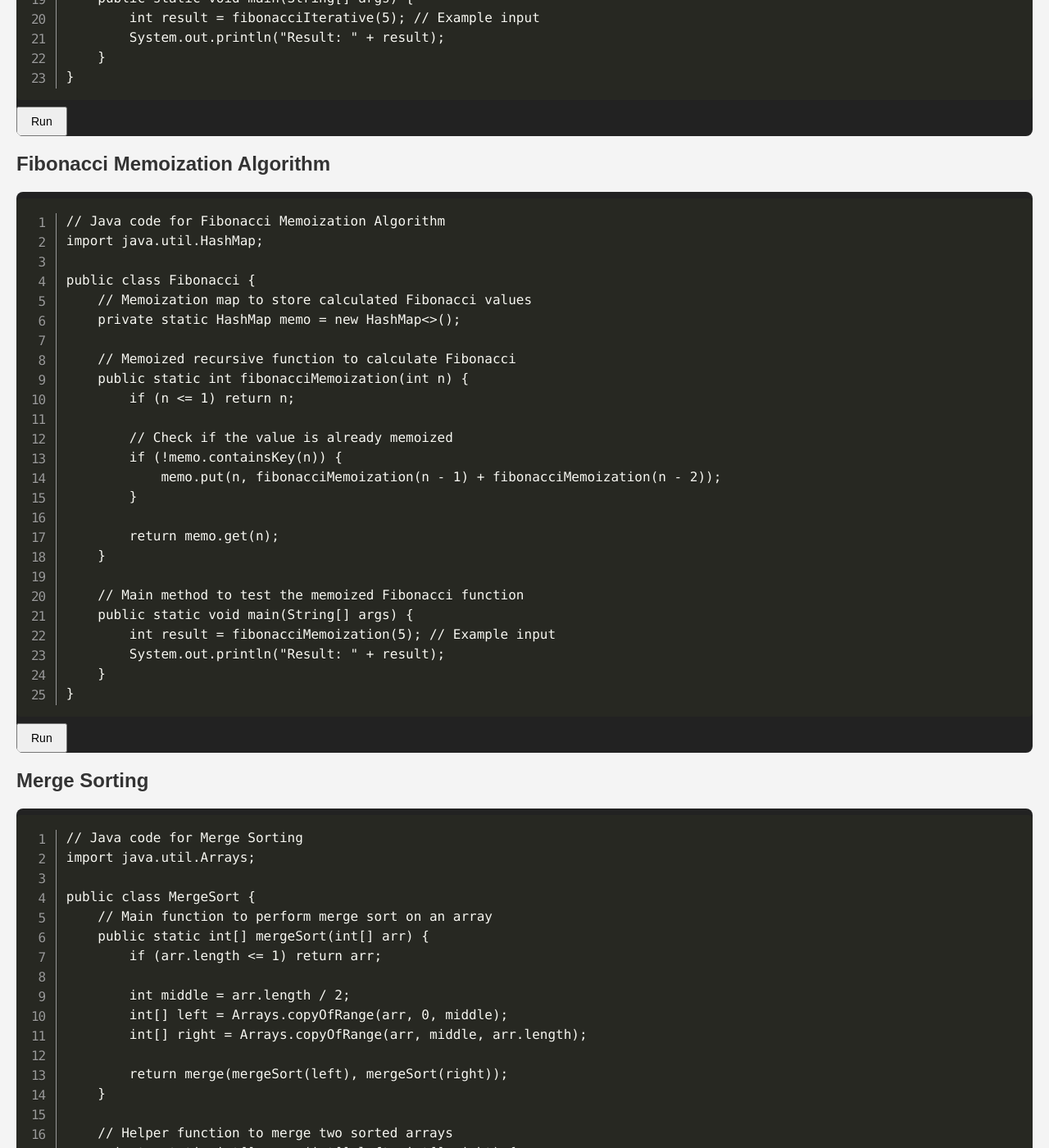
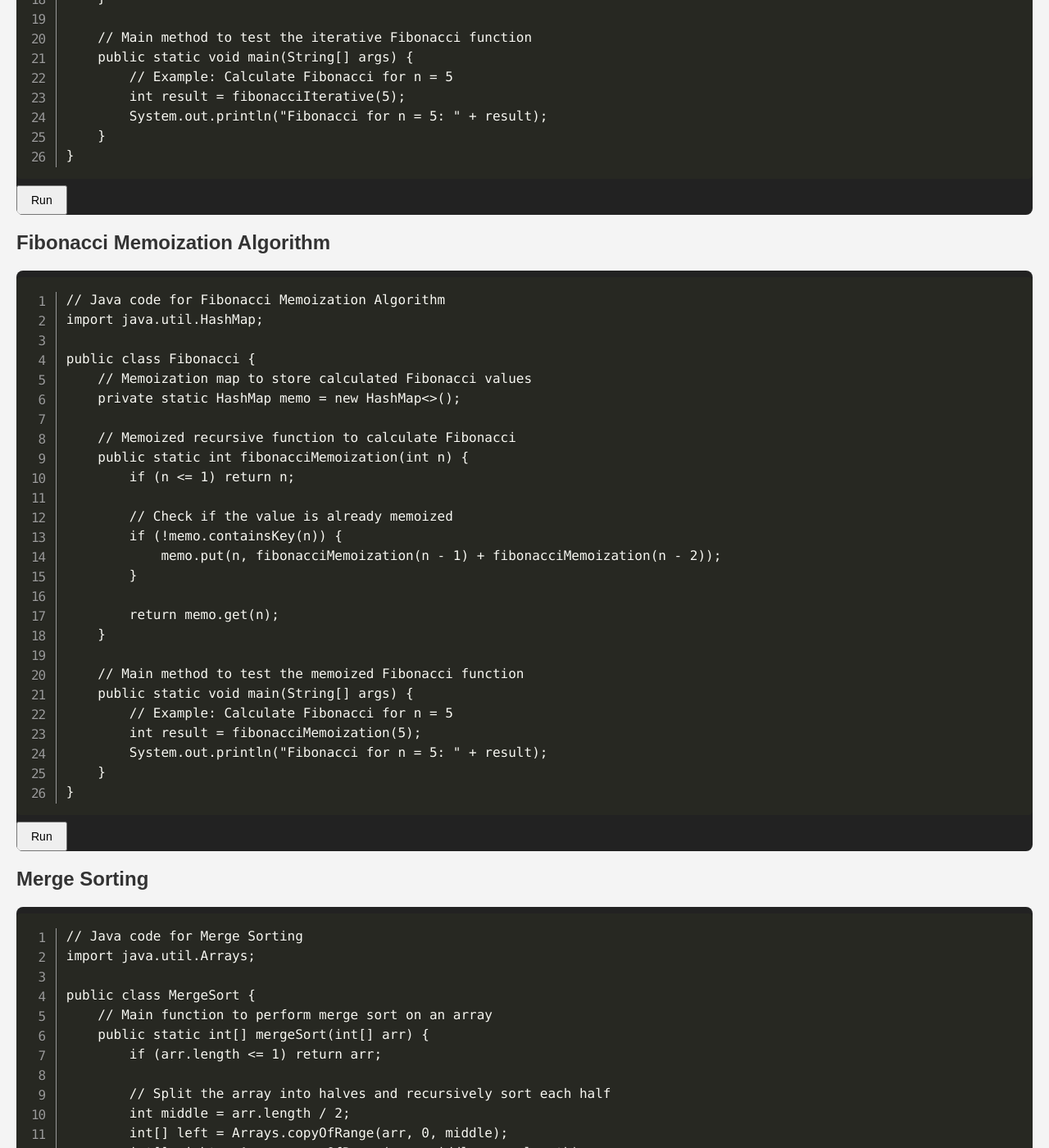
Before and after one commit to vardaansinha/miniprojectfrontend, a Jekyll site: the page education.html, which Jekyll copies as it is, in a window 1280 px wide and 1400 px high, scrolled down 1026 px. Shown: the whole window at 82% size. Built offline with Jekyll 4.4.1, drawn with Linux system fonts in a browser that asks for light colours; nearby versions of some CDN libraries; some of the changed text lies outside the part shown.

Commit message:
adding comments with gpt help

```diff
--- a/education.html
+++ b/education.html
@@ -53,8 +53,9 @@ public class Fibonacci {
 
     // Main method to test the recursive Fibonacci function
     public static void main(String[] args) {
-        int result = fibonacciRecursive(5); // Example input
-        System.out.println("Result: " + result);
+        // Example: Calculate Fibonacci for n = 5
+        int result = fibonacciRecursive(5);
+        System.out.println("Fibonacci for n = 5: " + result);
     }
 }</code></pre>
         <button onclick="runFibonacciRecursive()">Run</button>
@@ -69,10 +70,12 @@ public class Fibonacci {
     public static int fibonacciIterative(int n) {
         if (n <= 1) return n;
 
+        // Create an array to store Fibonacci sequence
         int[] fib = new int[n + 1];
         fib[0] = 0;
         fib[1] = 1;
 
+        // Build the Fibonacci sequence iteratively
         for (int i = 2; i <= n; i++) {
             fib[i] = fib[i - 1] + fib[i - 2];
         }
@@ -82,8 +85,9 @@ public class Fibonacci {
 
     // Main method to test the iterative Fibonacci function
     public static void main(String[] args) {
-        int result = fibonacciIterative(5); // Example input
-        System.out.println("Result: " + result);
+        // Example: Calculate Fibonacci for n = 5
+        int result = fibonacciIterative(5);
+        System.out.println("Fibonacci for n = 5: " + result);
     }
 }</code></pre>
         <button onclick="runFibonacciIterative()">Run</button>
@@ -113,8 +117,9 @@ public class Fibonacci {
 
     // Main method to test the memoized Fibonacci function
     public static void main(String[] args) {
-        int result = fibonacciMemoization(5); // Example input
-        System.out.println("Result: " + result);
+        // Example: Calculate Fibonacci for n = 5
+        int result = fibonacciMemoization(5);
+        System.out.println("Fibonacci for n = 5: " + result);
     }
 }</code></pre>
         <button onclick="runFibonacciMemoization()">Run</button>
@@ -131,6 +136,7 @@ public class MergeSort {
     public static int[] mergeSort(int[] arr) {
         if (arr.length <= 1) return arr;
 
+        // Split the array into halves and recursively sort each half
         int middle = arr.length / 2;
         int[] left = Arrays.copyOfRange(arr, 0, middle);
         int[] right = Arrays.copyOfRange(arr, middle, arr.length);
@@ -143,6 +149,7 @@ public class MergeSort {
         int[] result = new int[left.length + right.length];
         int i = 0, j = 0, k = 0;
 
+        // Merge the two arrays in sorted order
         while (i < left.length && j < right.length) {
             if (left[i] < right[j]) {
                 result[k++] = left[i++];
@@ -164,9 +172,10 @@ public class MergeSort {
 
     // Main method to test the merge sort function
     public static void main(String[] args) {
-        int[] arr = {3, 1, 4, 1, 5, 9, 2, 6, 5, 3, 5}; // Example input
+        // Example: Sort an array
+        int[] arr = {3, 1, 4, 1, 5, 9, 2, 6, 5, 3, 5};
         int[] result = mergeSort(arr);
-        System.out.println("Result: " + Arrays.toString(result));
+        System.out.println("Sorted Array: " + Arrays.toString(result));
     }
 }</code></pre>
         <button onclick="runMergeSort()">Run</button>
@@ -183,10 +192,12 @@ public class BubbleSort {
     public static int[] bubbleSort(int[] arr) {
         int n = arr.length;
 
+        // Traverse through all array elements
         for (int i = 0; i < n - 1; i++) {
+            // Last i elements are already in place, so we don't need to check them
             for (int j = 0; j < n - i - 1; j++) {
+                // Swap if the element found is greater than the next element
                 if (arr[j] > arr[j + 1]) {
-                    // Swap arr[j] and arr[j + 1]
                     int temp = arr[j];
                     arr[j] = arr[j + 1];
                     arr[j + 1] = temp;
@@ -199,9 +210,10 @@ public class BubbleSort {
 
     // Main method to test the bubble sort function
     public static void main(String[] args) {
-        int[] arr = {3, 1, 4, 1, 5, 9, 2, 6, 5, 3, 5}; // Example input
+        // Example: Sort an array
+        int[] arr = {3, 1, 4, 1, 5, 9, 2, 6, 5, 3, 5};
         int[] result = bubbleSort(arr);
-        System.out.println("Result: " + Arrays.toString(result));
+        System.out.println("Sorted Array: " + Arrays.toString(result));
     }
 }</code></pre>
         <button onclick="runBubbleSort()">Run</button>
@@ -217,15 +229,16 @@ public class BinarySearch {
         int low = 0;
         int high = arr.length - 1;
 
+        // Perform binary search until the target is found or the search space is empty
         while (low <= high) {
             int mid = low + (high - low) / 2;
 
             if (arr[mid] == target) {
                 return mid; // Target found
             } else if (arr[mid] < target) {
-                low = mid + 1;
+                low = mid + 1; // Discard the left half
             } else {
-                high = mid - 1;
+                high = mid - 1; // Discard the right half
             }
         }
 
@@ -234,10 +247,11 @@ public class BinarySearch {
 
     // Main method to test the binary search function
     public static void main(String[] args) {
-        int[] arr = {1, 2, 3, 4, 5, 6, 7, 8, 9, 10}; // Sorted array (example input)
-        int target = 5; // Example target value
+        // Example: Search for the target value in a sorted array
+        int[] arr = {1, 2, 3, 4, 5, 6, 7, 8, 9, 10};
+        int target = 5;
         int result = binarySearch(arr, target);
-        System.out.println("Result: " + result);
+        System.out.println("Index of " + target + ": " + result);
     }
 }</code></pre>
         <button onclick="runBinarySearch()">Run</button>
```
Also changed, not shown: other parts of education.html (+1 -0 lines).
